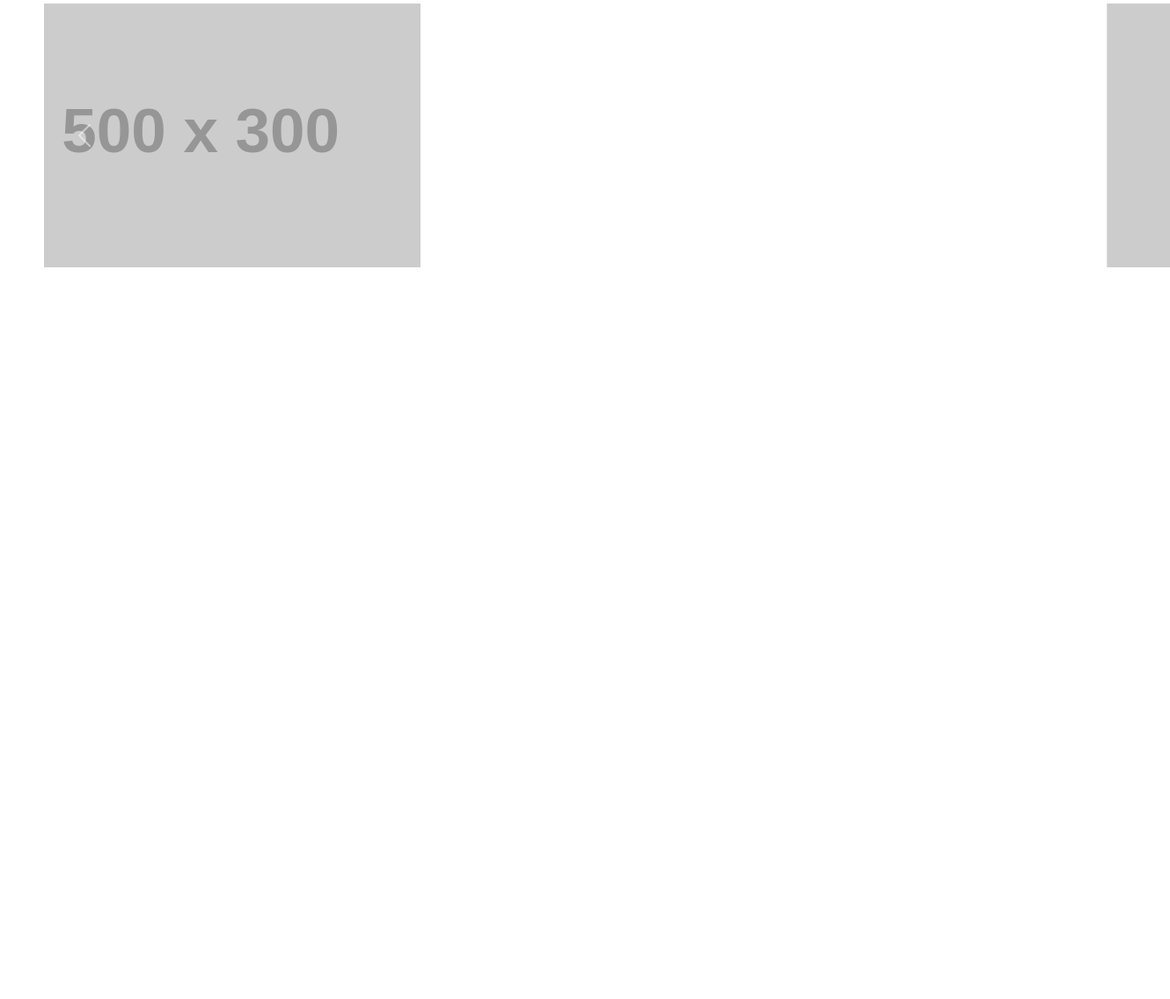
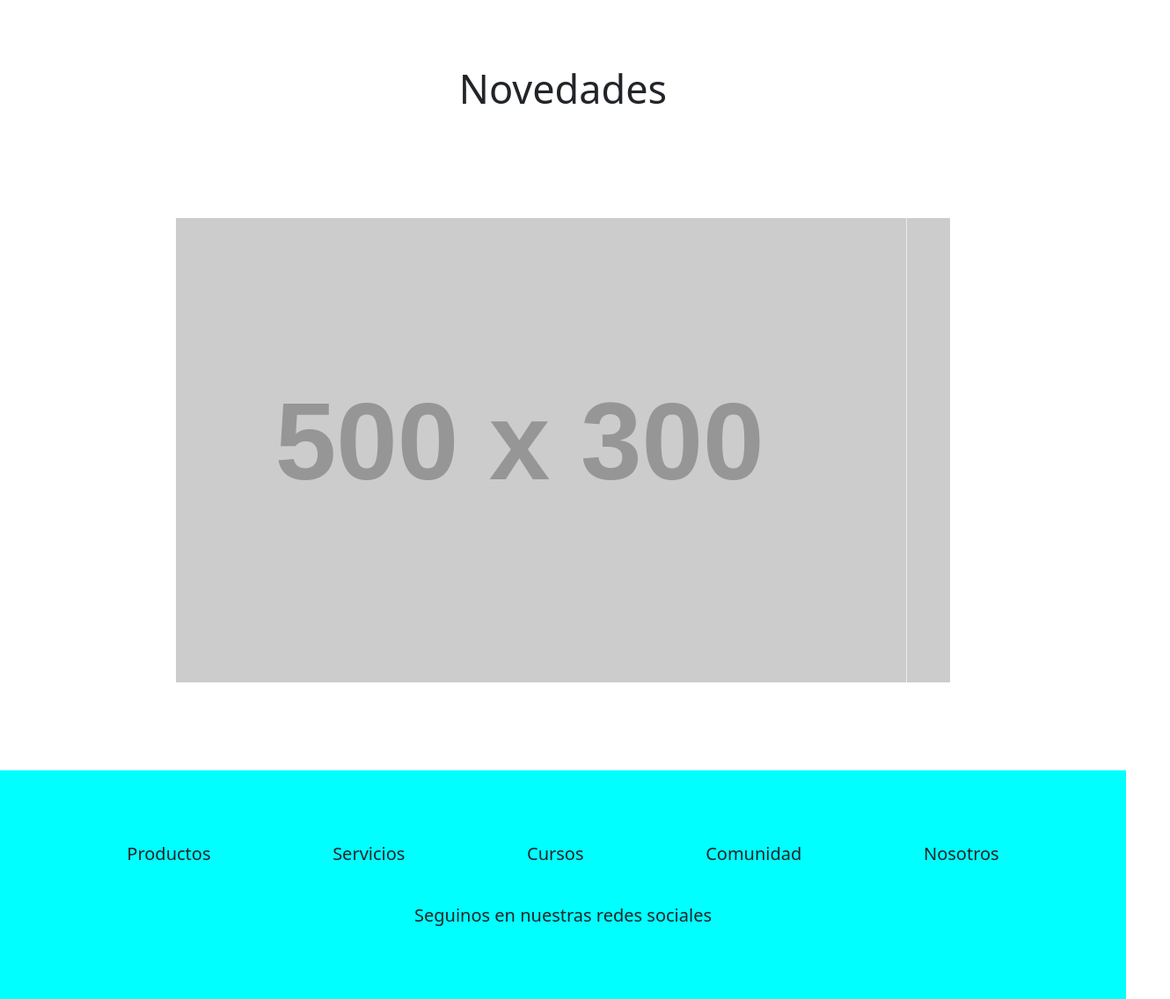
Before and after one commit to LuVargas21/homeworks, a plain HTML site: page index.html in a window 1280 px wide. Shown: the part 1022-2158 px from the top of the page at 88% size, 1330 px wide, since content can reach past the window. Before the commit the page ends 1376 px from the top, so only its background shows below. Drawn offline with nearby package versions, Linux system fonts and the light colour scheme; placeholder pictures from the web are drawn by us.

Commit message:
index with grids - using bootstraps

```diff
--- a/index.html
+++ b/index.html
@@ -31,15 +31,20 @@
           <h1 class="main-title">Mandrágora</h1>
         </div>
 
-                <a class="navbar-brand" href="#">Productos</a>
+
         <button class="navbar-toggler" type="button" data-bs-toggle="collapse" data-bs-target="#navbarNav"
           aria-controls="navbarNav" aria-expanded="false" aria-label="Toggle navigation">
           <span class="navbar-toggler-icon"></span>
+
         </button>
-
 
         <div class="collapse navbar-collapse" id="navbarNav">
           <ul class="navbar-nav">
+
+            <li class="nav-item">
+              <a class="nav-link active" aria-current="page" href="#"> Productos</a>
+            </li>
+
             <li class="nav-item">
               <a class="nav-link active" aria-current="page" href="#"> Servicios</a>
             </li>
@@ -77,8 +82,6 @@
         SERVICIOS
       </div>
 
-
-
       <div class="curses-grid-area">
         CURSOS
       </div>
@@ -91,35 +94,24 @@
 
   </main>
 
-    <section>
+  <div>
+    <h2 class="sub-title"> Novedades </h2>
+  </div>
 
+  <section class="conteiner-carousel">
 
-        <div id="carouselExampleIndicators" class="carousel slide" data-bs-ride="carousel">
-            <div class="carousel-indicators">
-              <button type="button" data-bs-target="#carouselExampleIndicators" data-bs-slide-to="0" class="active" aria-current="true" aria-label="Slide 1"></button>
-              <button type="button" data-bs-target="#carouselExampleIndicators" data-bs-slide-to="1" aria-label="Slide 2"></button>
-              <button type="button" data-bs-target="#carouselExampleIndicators" data-bs-slide-to="2" aria-label="Slide 3"></button>
-            </div>
+    <div id="carouselExampleSlidesOnly" class="carousel slide" data-bs-ride="carousel">
       <div class="carousel-inner">
         <div class="carousel-item active">
-                <img src="https://dummyimage.com/500x300/000/fff"   class="d-block widt auto" alt="...">
-
+          <img src="https://dummyimage.com/500x300/000/fff" class="d-block w-100" alt="...">
         </div>
         <div class="carousel-item">
-                <img src= "https://dummyimage.com/500x300/000/fff" class="d-block width auto" alt="...">
+          <img src="https://dummyimage.com/500x300/000/fff" class="d-block w-100" alt="...">
         </div>
         <div class="carousel-item">
-                <img src= https://dummyimage.com/500x300/000/fff class="d-block width auto" alt="...">
+          <img src="https://dummyimage.com/500x300/000/fff" class="d-block w-100" alt="...">
         </div>
       </div>
-            <button class="carousel-control-prev" type="button" data-bs-target="#carouselExampleIndicators" data-bs-slide="prev">
-              <span class="carousel-control-prev-icon" aria-hidden="true"></span>
-              <span class="visually-hidden">Previous</span>
-            </button>
-            <button class="carousel-control-next" type="button" data-bs-target="#carouselExampleIndicators" data-bs-slide="next">
-              <span class="carousel-control-next-icon" aria-hidden="true"></span>
-              <span class="visually-hidden">Next</span>
-            </button>
     </div>
 
 
@@ -129,8 +121,32 @@
 
 
   <footer>
+    <div class="grid-conteiner-footer">
+      <div class="conteiner-footer-pr">
+        Productos
+      </div>
 
+      <div class="conteiner-footer-ss">
+        Servicios
+      </div>
 
+      <div class="conteiner-footer-cs">
+        Cursos
+      </div>
+
+      <div class="conteiner-footer-cm">
+        Comunidad
+      </div>
+
+      <div class="conteiner-footer-we">
+        Nosotros
+      </div>
+
+      <div class="conteiner-footer-sm">
+        Seguinos en nuestras redes sociales
+      </div>
+
+    </div>
   </footer>
 
 
--- a/main.css
+++ b/main.css
@@ -1,7 +1,6 @@
-
 .navbar {
-    background-color: rgb(69, 117, 69)
-    ;
+    background-color: rgb(69, 117, 69);
+    margin-bottom: 100px;
 }
 
 .main-title {
@@ -19,14 +18,12 @@
     margin: 50px;
 }
 
-.products-grid-area {}
-
 .product-grid-area {
     grid-area: productos;
     background-color: blue;
-   width: auto;
-   height: 250px;
-   margin: 10px
+    width: auto;
+    height: 250px;
+    margin: 10px
 }
 
 .services-grid-area {
@@ -53,8 +50,71 @@
     margin: 10px;
 }
 
-.carousel-inner {
-    display: flexbox;
+.sub-title {
+    display: flex;
+    word-wrap: normal;
     justify-content: center;
     margin: 50px;
+    padding: 20px;
+    font-size: 45px;
+
 }
+
+
+.conteiner-carousel {
+    align-items: center;
+    justify-content: center;
+    padding-top: 50px;
+    padding-left: 200px;
+    padding-right: 200px;
+    padding-bottom: 100px;
+
+}
+
+.grid-conteiner-footer {
+    display: grid;
+    grid-template-areas: 'productos servicios cursos comunidad nosotros'
+    'seguinos seguinos seguinos seguinos seguinos';
+    gap: 10px;
+    background-color: aqua;
+    padding: 80px;
+
+}
+
+.conteiner-footer-pr {
+    grid-area: productos;
+    text-align: center;
+    font-size: 20px;
+
+}
+
+.conteiner-footer-ss {
+    grid-area: servicios;
+    text-align: center;
+    font-size: 20px
+}
+
+.conteiner-footer-cs {
+    grid-area: cursos;
+    text-align: center;
+    font-size: 20px;
+}
+
+.conteiner-footer-cm {
+    grid-area: comunidad;
+    text-align: center;
+    font-size: 20px;
+}
+
+.conteiner-footer-we {
+    grid-area: nosotros;
+    text-align: center;
+    font-size: 20px;
+}
+
+.conteiner-footer-sm {
+    grid-area: seguinos;
+    text-align: center;
+    margin-top: 30px;
+    font-size: 20px
+}
```
Lines whose indentation alone changed are shown as unchanged.
